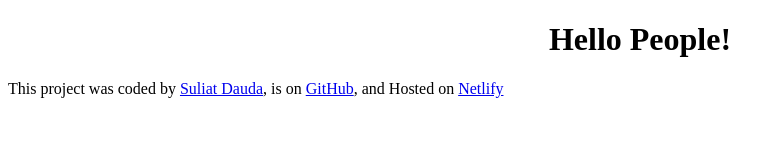
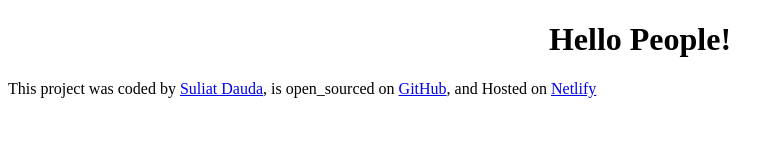
Before and after one commit to SuliatDauda/shecodesplusproject, a plain HTML site: page index.html in a window 1280 px wide. Shown: the whole page, without its empty margins (0-784 px from the left). Drawn offline with Linux system fonts and the light colour scheme.

Commit message:
Improved the sentence in the footer from "is on GitHub" to "is open-sourced on Github

```diff
--- a/index.html
+++ b/index.html
@@ -11,7 +11,7 @@
     <footer>
       This project was coded by
       <a href="https://github.com/SuliatDauda" target="_blank">Suliat Dauda</a>,
-      is on
+      is open_sourced on
       <a
         href="https://github.com/SuliatDauda/shecodesplusproject"
         target="_blank"
```
